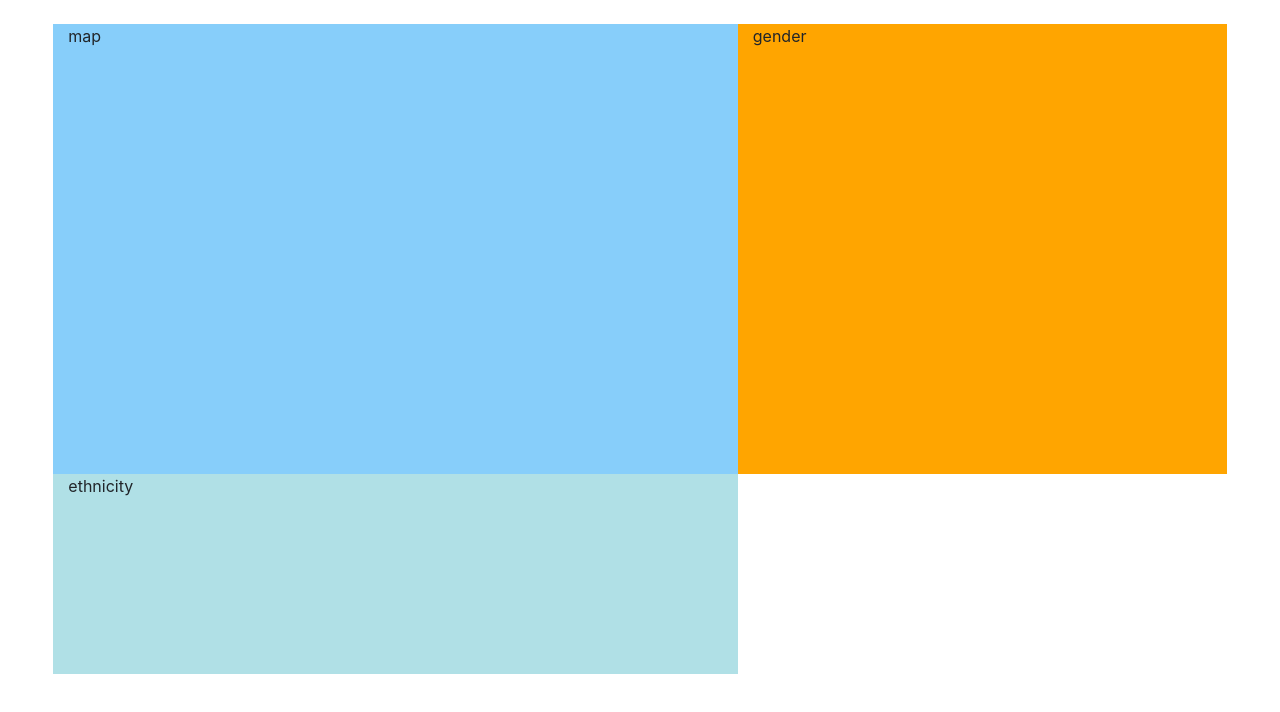
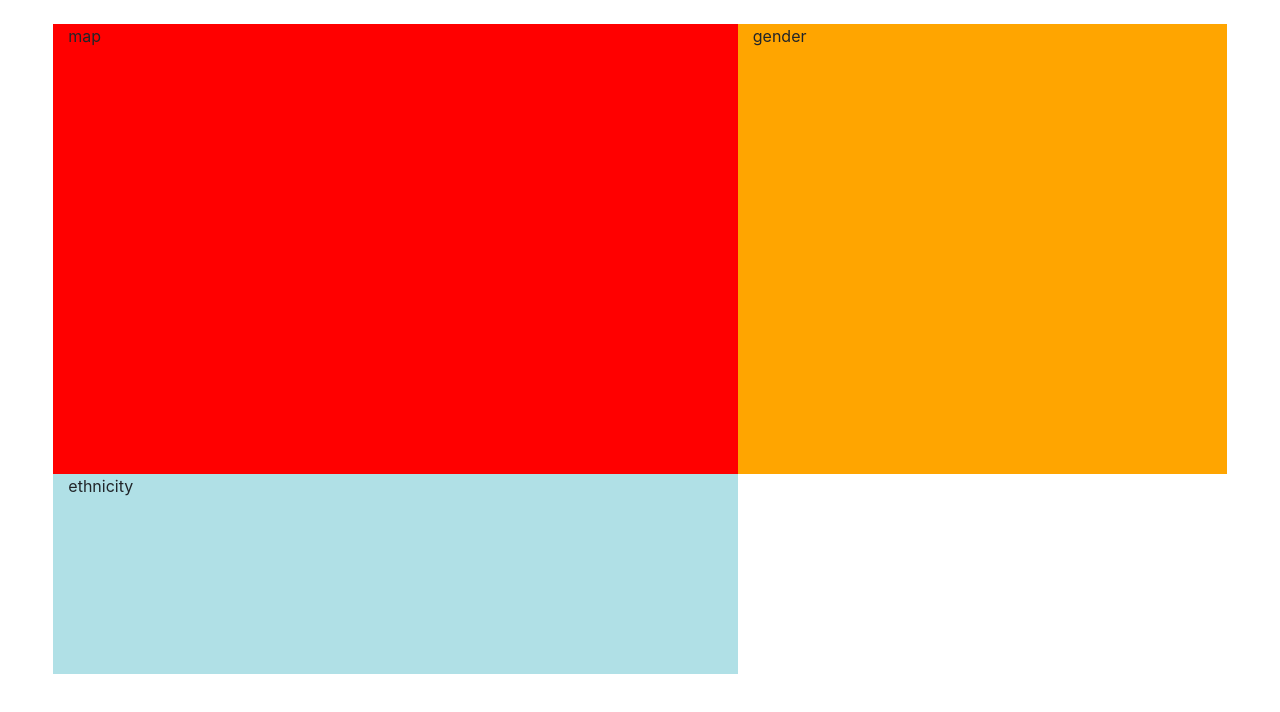
Before and after one commit to MahsanNourani/SwampHacks2020, a plain HTML site: page index.html in a window 1280 px wide. Drawn offline with nearby package versions, Linux system fonts and the light colour scheme.

Commit message:
tweaked the ds

```diff
--- a/Scripts/main.js
+++ b/Scripts/main.js
@@ -0,0 +1,6 @@
+(function () {
+    var map = d3.select("#map").style("background-color", "red");
+    var projection = d3.geo.albersUsa()
+        .translate([700, 230])
+        .scale([500]);
+})();
--- a/index.html
+++ b/index.html
@@ -26,7 +26,7 @@
 <script src="https://cdnjs.cloudflare.com/ajax/libs/popper.js/1.14.7/umd/popper.min.js"></script>
 <!-- Latest compiled JavaScript -->
 <script src="https://maxcdn.bootstrapcdn.com/bootstrap/4.3.1/js/bootstrap.min.js"></script>
-<script src="https://cdnjs.cloudflare.com/ajax/libs/d3/5.12.0/d3.js"></script>
+<script src="https://d3js.org/d3.v3.js"></script>
 <script src="Scripts/main.js"></script>
 </body>
 </html>
```
